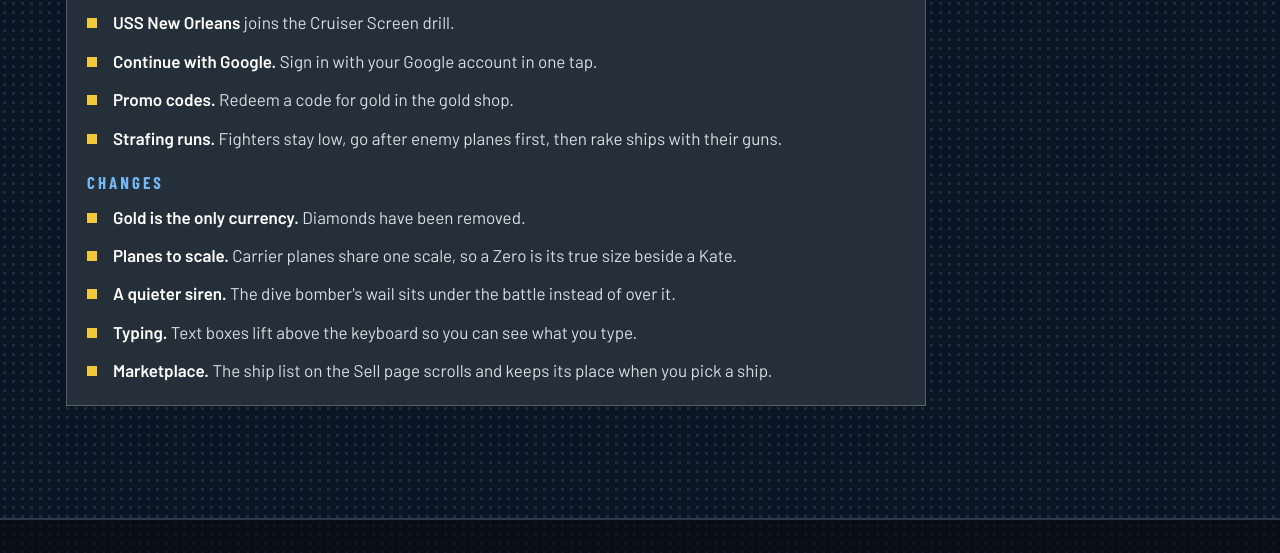
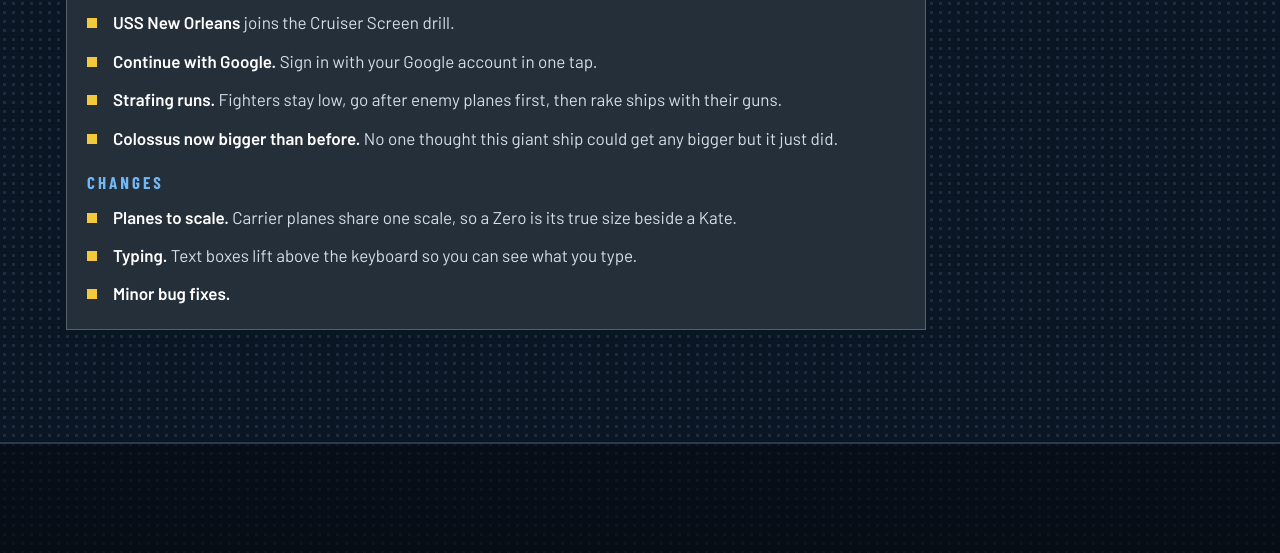
Before and after one commit to jjiangav/Infinite-Navy-Website, a plain HTML site: page index.html in a window 1280 px wide. Shown: the part 6310-6863 px from the top of the page. Drawn offline with nearby package versions, Linux system fonts and the light colour scheme; a web font is replaced by a local one.

Commit message:
Release notes: trim v1.0.0 changes, add Colossus line and minor bug fixes
Co-Authored-By: Claude Sonnet 5.5 <noreply@anthropic.com>

```diff
--- a/index.html
+++ b/index.html
@@ -410,16 +410,14 @@ footer .logo { font-size: 18px; }
               <li><span><b>Cold Waters.</b> A new Level 2 drill: a lone escort holding stormy waters. The main drills are now numbered Level 1 to Level 6.</span></li>
               <li><span><b>USS New Orleans</b> joins the Cruiser Screen drill.</span></li>
               <li><span><b>Continue with Google.</b> Sign in with your Google account in one tap.</span></li>
-              <li><span><b>Promo codes.</b> Redeem a code for gold in the gold shop.</span></li>
               <li><span><b>Strafing runs.</b> Fighters stay low, go after enemy planes first, then rake ships with their guns.</span></li>
+              <li><span><b>Colossus now bigger than before.</b> No one thought this giant ship could get any bigger but it just did.</span></li>
             </ul>
             <h3>Changes</h3>
             <ul class="ticks">
-              <li><span><b>Gold is the only currency.</b> Diamonds have been removed.</span></li>
               <li><span><b>Planes to scale.</b> Carrier planes share one scale, so a Zero is its true size beside a Kate.</span></li>
-              <li><span><b>A quieter siren.</b> The dive bomber's wail sits under the battle instead of over it.</span></li>
               <li><span><b>Typing.</b> Text boxes lift above the keyboard so you can see what you type.</span></li>
-              <li><span><b>Marketplace.</b> The ship list on the Sell page scrolls and keeps its place when you pick a ship.</span></li>
+              <li><span><b>Minor bug fixes.</b></span></li>
             </ul>
           </div>
         </details>
```
